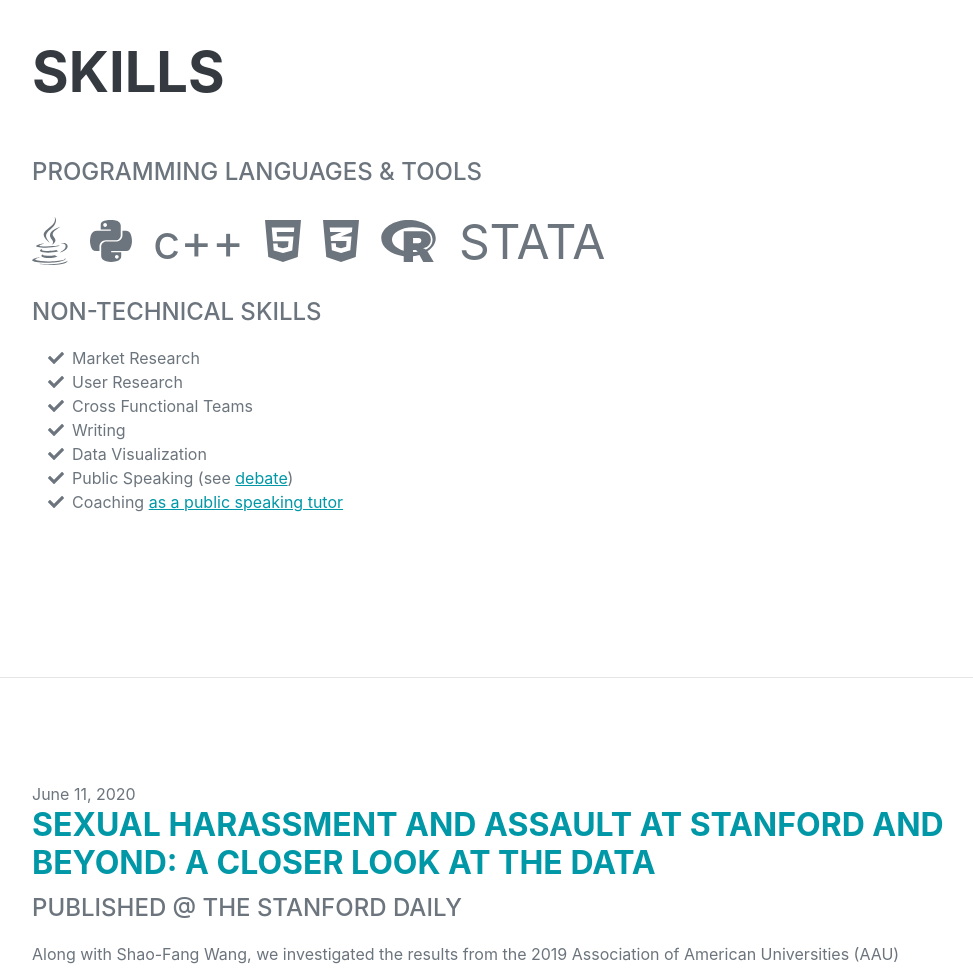
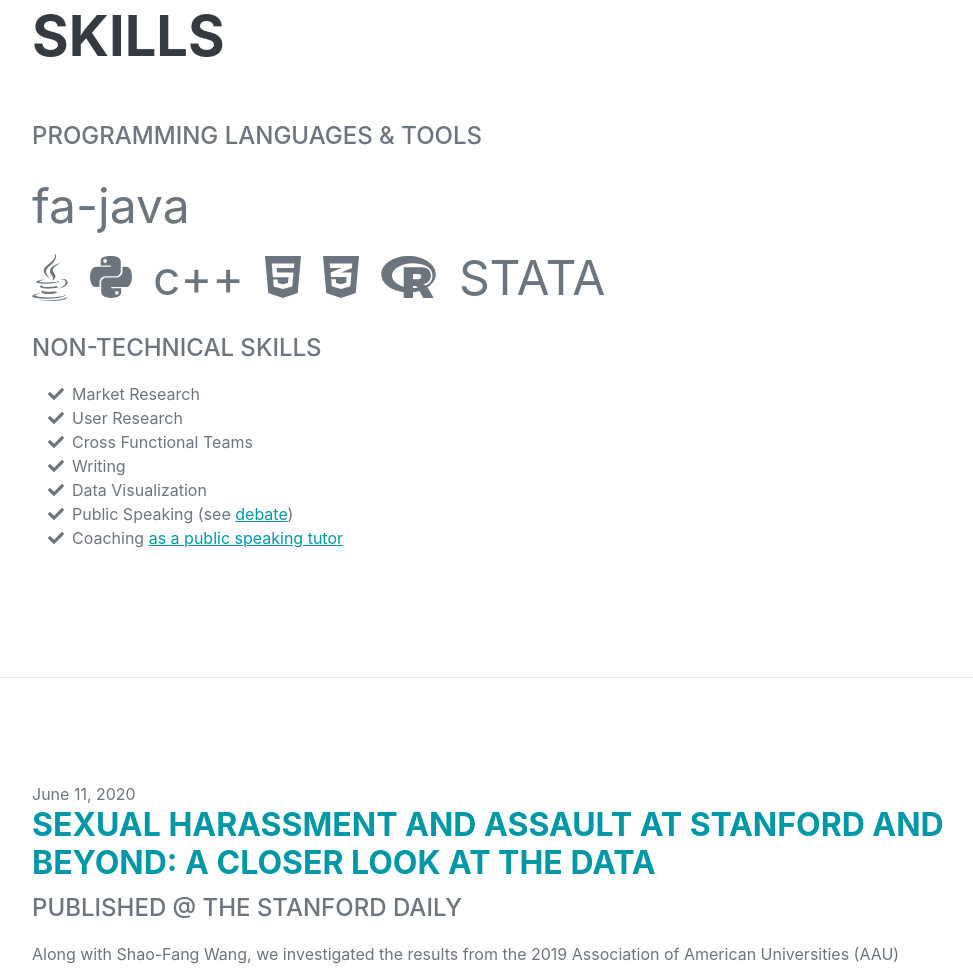
Before and after one commit to victoria-yaqing-yang/victoria-yaqing-yang.github.io, a plain HTML site: page index.html in a window 1280 px wide. Shown: the part 1978-2948 px from the top of the page, without its empty margins (288-1261 px from the left). Drawn offline with nearby package versions, Linux system fonts and the light colour scheme; some icons are missing; a web font is replaced by a local one.

Commit message:
Update index.html

```diff
--- a/index.html
+++ b/index.html
@@ -104,6 +104,10 @@
                     <h2 class="mb-5">Skills</h2>
                     <div class="subheading mb-3">Programming Languages & Tools</div>
                     <ul class="list-inline dev-icons">
+                        <li>
+                            <span class="fa-li"><i class="fas fa-check"></i></span>
+                            fa-java
+                        </li>
                         <li class="list-inline-item"><i class="fab fa-java"></i></li>
                         <li class="list-inline-item"><i class="fab fa-python"></i></li>
                         <li class="list-inline-item"><i class="icon-cplusplus"></i> c++</li>
```
